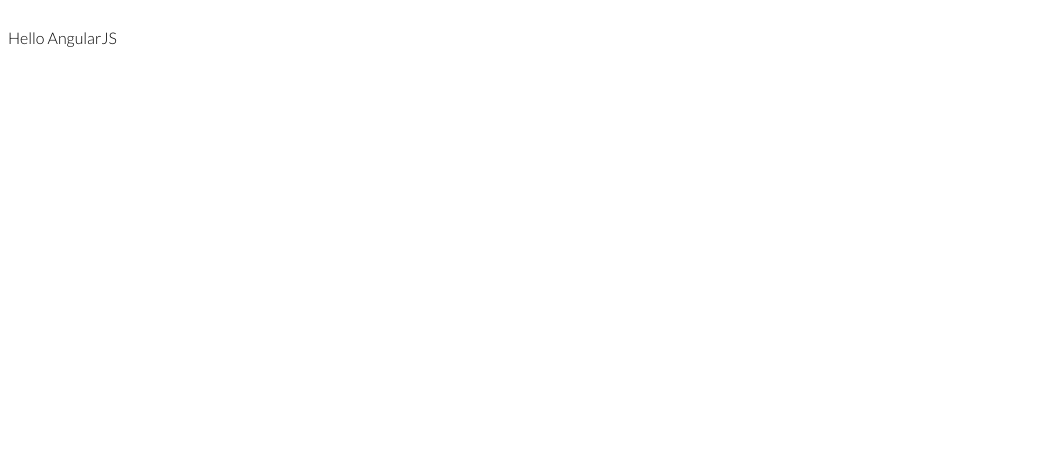
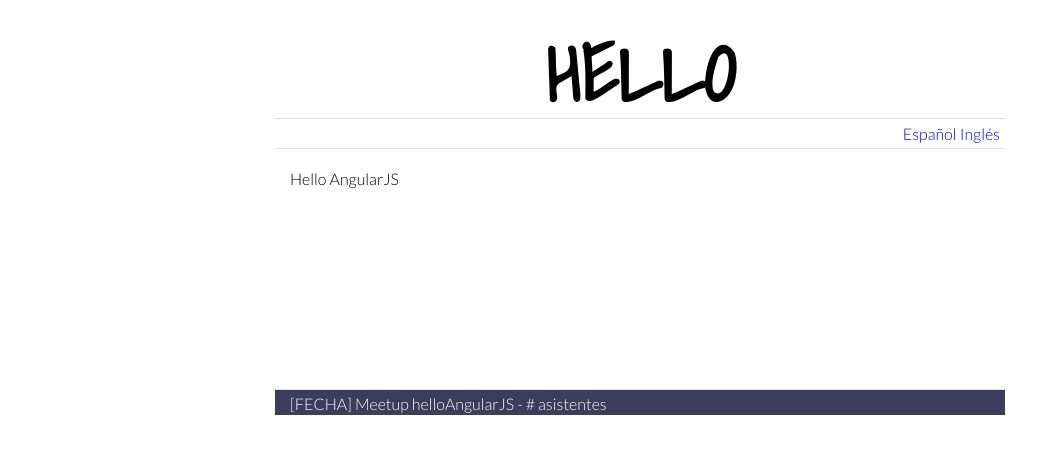
Before and after one commit to jfcorreas/helloAngularJS, a website: page app/index.html in a window 1280 px wide. Shown: the whole page, without its empty margins (0-1059 px from the left). Drawn offline with nearby package versions, Linux system fonts and the light colour scheme.

Commit message:
Landing page and main css

```diff
--- a/app/css/app.css
+++ b/app/css/app.css
@@ -1,6 +1,69 @@
-/* Space out content a bit */
+
+/* {border: 1px solid red;} */
+
 body {
 	font-family: 'Lato', sans-serif;
+}
+
+.container {
+	max-width: 730px;
   	padding-top: 20px;
   	padding-bottom: 20px;
+  	margin: auto;
 }
+
+.header,
+.content,
+.footer {
+  padding-left: 15px;
+  padding-right: 15px;
+}
+
+.header {
+  border-bottom: 1px solid #e5e5e5;
+  text-align: center;
+}
+
+.header h3 {
+  margin-top: 0;
+  margin-bottom: 0;
+  line-height: 70px;
+  padding-top: 10px;
+  padding-bottom: 10px;
+  font-family: 'Shadows Into Light', cursive;
+  font-size: 5em;
+}
+
+.navigation {
+  text-align: right;
+  border-bottom: 1px solid #e5e5e5;
+}
+
+.navigation a {
+  text-decoration: none;
+}
+
+.navigation ul {
+  margin: 5px;
+}
+
+.navigation li{
+  clear: both;
+  display: inline;
+  list-style: none;
+}
+
+.content {
+  padding-top: 20px;
+  padding-bottom: 20px;
+  min-height: 200px;
+}
+
+/* Custom page footer */
+.footer {
+  padding-top: 4px;
+  padding-bottom: 2px;
+  color: #fff;
+  border-top: 1px solid #e5e5e5;
+  background: rgb(60, 61, 92);
+}
--- a/app/index.html
+++ b/app/index.html
@@ -3,6 +3,7 @@
 <head>
   <meta charset="utf-8">
   <title>Hello AngularJS</title>
+  <link href='http://fonts.googleapis.com/css?family=Shadows+Into+Light' rel='stylesheet' type='text/css'>
   <link href='http://fonts.googleapis.com/css?family=Lato:300' rel='stylesheet' type='text/css'>
   <link rel="stylesheet" href="css/app.css">
   <script src="../node_modules/angular/angular.min.js"></script>
@@ -10,9 +11,23 @@
   <script src="js/main.controller.js"></script>
 </head>
 <body>
-	<div ng-controller='MainController as main'>
+<div class="container" ng-controller='MainController as main'>
+  <div class="header">
+      <h3>HELLO</h3>
+  </div>
+  <div class="navigation">
+    <ul>
+      <li><a href="#">Español</a></li>
+      <li><a href="#">Inglés</a></li>
+    </ul>
+  </div>
+	<div class="content">
   		{{main.sayHello()}}
-  	</div>
+  </div>
+  <div class="footer">
+      [FECHA] Meetup helloAngularJS - # asistentes
+  </div>
+</div>
 
 </body>
 </html>
```
